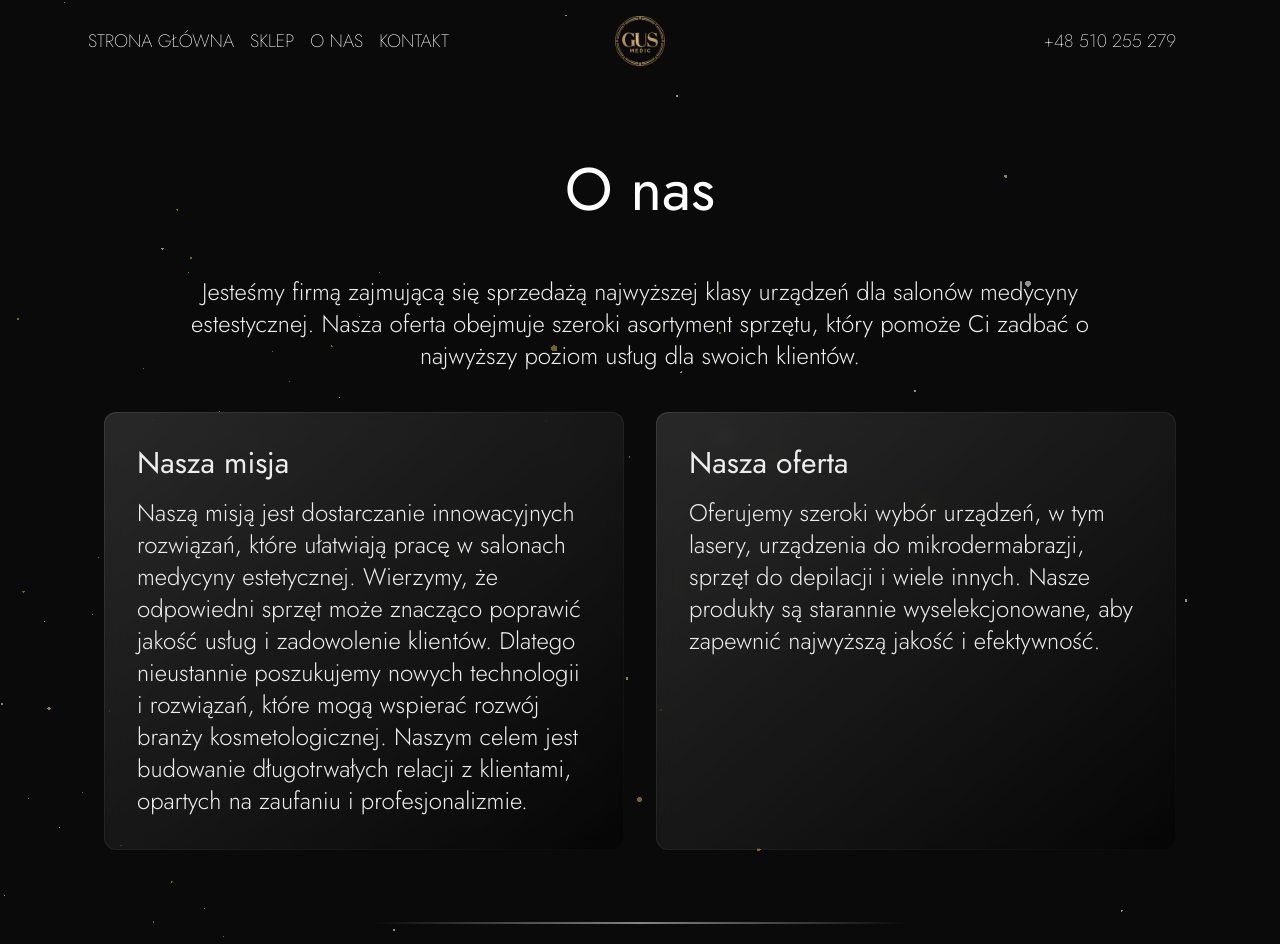
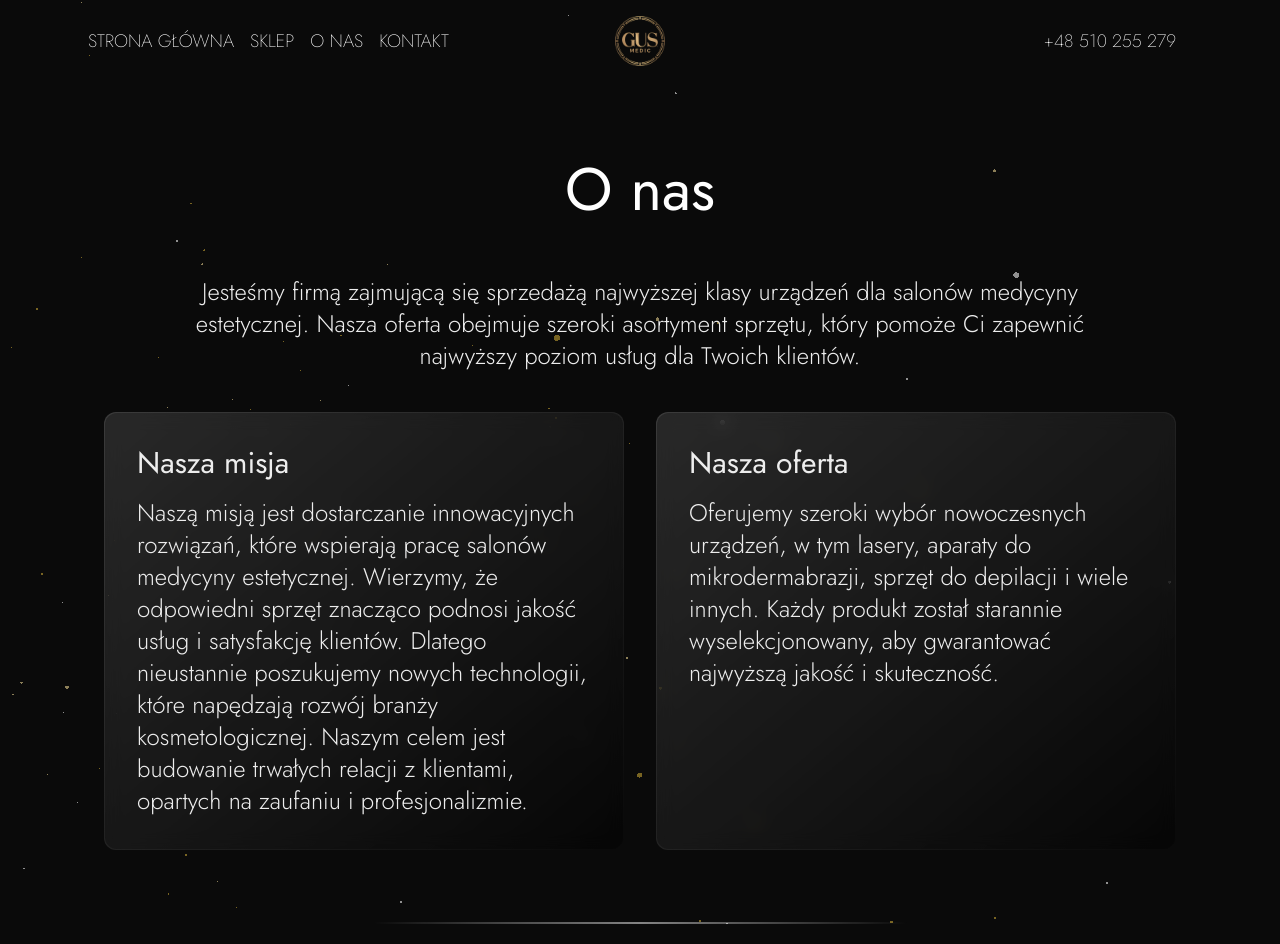
Before and after one commit to norbikam/GUS, a Next.js app: page /onas in a window 1280 px wide. Shown: the top 944 px of the page. Built offline with nearby package versions, Linux system fonts and the light colour scheme.

Commit message:
onas update

```diff
--- a/app/onas/page.tsx
+++ b/app/onas/page.tsx
@@ -26,8 +26,7 @@ export default function OnasPage() {
         {/* Wstęp */}
         <section className="text-center">
           <p className="mt-4 text-lg md:text-2xl font-light md:px-10">
-            Jesteśmy firmą zajmującą się sprzedażą najwyższej klasy urządzeń dla salonów medycyny estestycznej. Nasza oferta obejmuje szeroki asortyment sprzętu, który pomoże Ci zadbać o najwyższy poziom usług dla swoich klientów.
-          </p>
+Jesteśmy firmą zajmującą się sprzedażą najwyższej klasy urządzeń dla salonów medycyny estetycznej. Nasza oferta obejmuje szeroki asortyment sprzętu, który pomoże Ci zapewnić najwyższy poziom usług dla Twoich klientów.          </p>
         </section>
 
       {/* Dwie karty (glassmorphism) jak na wariancie 2 */}
@@ -37,8 +36,8 @@ export default function OnasPage() {
             <div className="rounded-xl bg-black/30 backdrop-blur-sm p-8 h-full">
               <h2 className="text-3xl">Nasza misja</h2>
               <p className="mt-4 text-lg md:text-2xl font-light">
-                Naszą misją jest dostarczanie innowacyjnych rozwiązań, które ułatwiają pracę w salonach medycyny estetycznej. Wierzymy, że odpowiedni sprzęt może znacząco poprawić jakość usług i zadowolenie klientów.
-                Dlatego nieustannie poszukujemy nowych technologii i rozwiązań, które mogą wspierać rozwój branży kosmetologicznej. Naszym celem jest budowanie długotrwałych relacji z klientami, opartych na zaufaniu i profesjonalizmie.
+Naszą misją jest dostarczanie innowacyjnych rozwiązań, które wspierają pracę salonów medycyny estetycznej. Wierzymy, że odpowiedni sprzęt znacząco podnosi jakość usług i satysfakcję klientów. Dlatego nieustannie poszukujemy nowych technologii, które napędzają rozwój branży kosmetologicznej. Naszym celem jest budowanie trwałych relacji z klientami, opartych na zaufaniu i profesjonalizmie.
+
               </p>
             </div>
           </div>
@@ -48,7 +47,7 @@ export default function OnasPage() {
             <div className="rounded-xl bg-black/30 backdrop-blur-sm p-8 h-full">
               <h2 className="text-3xl">Nasza oferta</h2>
               <p className="mt-4 text-lg md:text-2xl font-light">
-                Oferujemy szeroki wybór urządzeń, w tym lasery, urządzenia do mikrodermabrazji, sprzęt do depilacji i wiele innych. Nasze produkty są starannie wyselekcjonowane, aby zapewnić najwyższą jakość i efektywność.
+Oferujemy szeroki wybór nowoczesnych urządzeń, w tym lasery, aparaty do mikrodermabrazji, sprzęt do depilacji i wiele innych. Każdy produkt został starannie wyselekcjonowany, aby gwarantować najwyższą jakość i skuteczność.
               </p>
             </div>
           </div>
```
